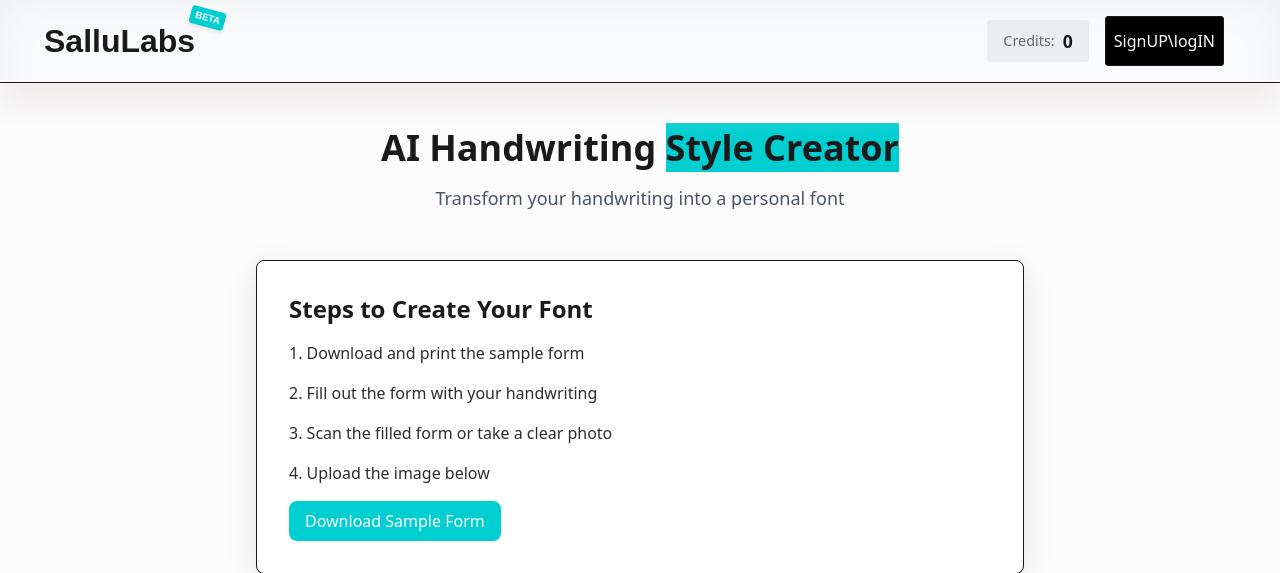
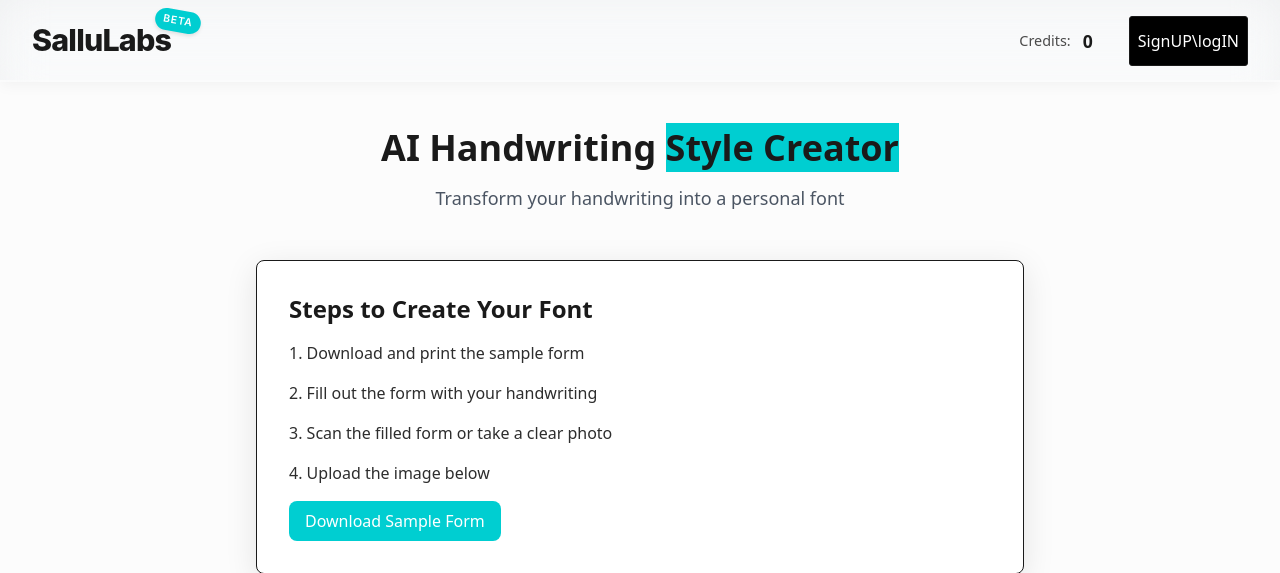
Before and after one commit to Johny111ishxb/ai-font-gen, a Flask app: page / in a window 1280 px wide. Shown: the top 573 px of the page. Run offline with Flask 3, Linux system fonts and the light colour scheme; some libraries are stand-ins or nearby versions; some web fonts are replaced.

Commit message:
Update navbar.css

```diff
--- a/static/navbar.css
+++ b/static/navbar.css
@@ -4,67 +4,81 @@
   position: fixed;
   top: 0;
   width: 100%;
-  padding: 1rem 0;
+  padding: 1rem 0; /* Increased padding for a more spacious feel */
   z-index: 1000;
-  transition: background-color 0.3s;
+  transition: all 0.4s cubic-bezier(0.4, 0, 0.2, 1); /* Smoother transition */
   background: var(--nav-bg);
-  box-shadow: 0px 25px 25px var(--nav-shadow);
-  backdrop-filter: var(--backdrop-filter);
-  border-bottom: 1pt solid var(--ink-dark);
+  box-shadow: 0 2px 15px rgba(0, 0, 0, 0.05); /* Softer, more subtle shadow */
+  backdrop-filter: blur(20px); /* Enhanced blur for modern glass effect */
+  border-bottom: 1px solid rgba(var(--ink-dark), 0.05);
 }
+
+.navbar.scrolled {
+  padding: 0.75rem 0; /* Slightly less reduction for elegance */
+  background: var(--nav-bg);
+  backdrop-filter: blur(20px);
+}
+
 .beta-tag {
   position: absolute;
   top: -8px;
   right: -30px;
-  font-size: 0.6rem;
+  font-size: 0.65rem;
   background: var(--accent-warm);
   color: white;
-  padding: 2px 5px;
-  border-radius: 3px;
-  font-weight: bold;
-  transform: rotate(15deg);
-  box-shadow: 0 2px 4px rgba(0,0,0,0.1);
+  padding: 3px 8px;
+  border-radius: 12px; /* More modern rounded shape */
+  font-weight: 600;
+  transform: rotate(10deg);
+  box-shadow: 0 2px 4px rgba(0, 0, 0, 0.1);
+  letter-spacing: 0.8px; /* Wider spacing for classic typography */
 }
+
 .nav-content {
   display: flex;
   justify-content: space-between;
   align-items: center;
-  max-width: 1200px;
+  max-width: 1280px; /* Wider max-width for modern layouts */
   margin: 0 auto;
-  padding: 0 1rem;
+  padding: 0 2rem; /* More generous padding */
 }
 
 /* Navigation Left Section */
 .nav-left {
   display: flex;
   align-items: center;
-  gap: 2rem;
+  gap: 3rem; /* Increased gap for breathing room */
+}
+.logo {
+  position: relative;
+  text-decoration: none;
+  font-weight: 800; /* Bolder for classic strength */
+  color: var(--ink-dark);
+  font-size: 1.9rem; /* Slightly larger for presence */
+  font-family: var(--font-display);
+  letter-spacing: -0.8px; /* Tighter spacing for sophistication */
+  transition: all 0.3s ease;
 }
 
-.logo {
-  text-decoration: none;
-  font-weight: bold;
-  color: var(--ink-dark);
-  font-size: 2rem;
-   font-family: Arial, Helvetica, sans-serif;
-   transform: translateX(-12px);
+.logo:hover {
+  transform: scale(1.03); /* Subtle scale instead of translate */
+  color: var(--accent-warm); /* Color shift for modern flair */
 }
-
 .logo::after {
   content: '';
   position: absolute;
-  bottom: -2px;
+  bottom: -4px;
   left: 0;
   width: 100%;
   height: 2px;
   background: var(--accent-warm);
   transform: scaleX(0);
-  transform-origin: right;
-  transition: transform 0.3s ease;
+  transform-origin: center;
+  transition: transform 0.4s cubic-bezier(0.4, 0, 0.2, 1);
 }
+
 .logo:hover::after {
   transform: scaleX(1);
-  transform-origin: left;
 }
 
 .tools-menu {
@@ -95,19 +109,27 @@
 .user-credits {
   display: flex;
   align-items: center;
-  gap: 0.5rem;
-  background: rgba(0,0,0,0.05);
-  padding: 0.5rem 1rem;
-  border-radius: 4px;
+  gap: 0.75rem;
+  background: rgba(var(--ink-light), 0.04);
+  padding: 0.6rem 1.25rem;
+  border-radius: 10px; /* More modern radius */
+  transition: all 0.3s ease;
+  border: 1px solid rgba(var(--ink-light), 0.06);
+}
+
+.user-credits:hover {
+  background: rgba(var(--ink-light), 0.08);
+  transform: translateY(-2px); /* More pronounced lift */
 }
 
 .credits-label {
   font-size: 0.9rem;
-  color: #666;
+  color: var(--ink-light);
+  font-weight: 500;
 }
 
 .credits-value {
-  font-weight: bold;
+  font-weight: 700;
   font-size: 1.1rem;
   color: var(--ink-dark);
 }
@@ -137,14 +159,17 @@
 
 #profile-pic {
   display: block;
-  width: 50px;
-  height: 50px;
+  width: 48px; /* Slightly larger for modern presence */
+  height: 48px;
   border-radius: 50%;
-  transition: transform 0.2s;
+  transition: all 0.3s ease;
+  border: 2px solid transparent;
+  box-shadow: 0 2px 8px rgba(0, 0, 0, 0.08); /* Softer shadow */
 }
 
 #profile-pic:hover {
-  transform: scale(1.1);
+  border-color: var(--accent-warm);
+  box-shadow: 0 0 0 5px var(--accent-glow);
 }
 
 /* Profile Dropdown */
```
